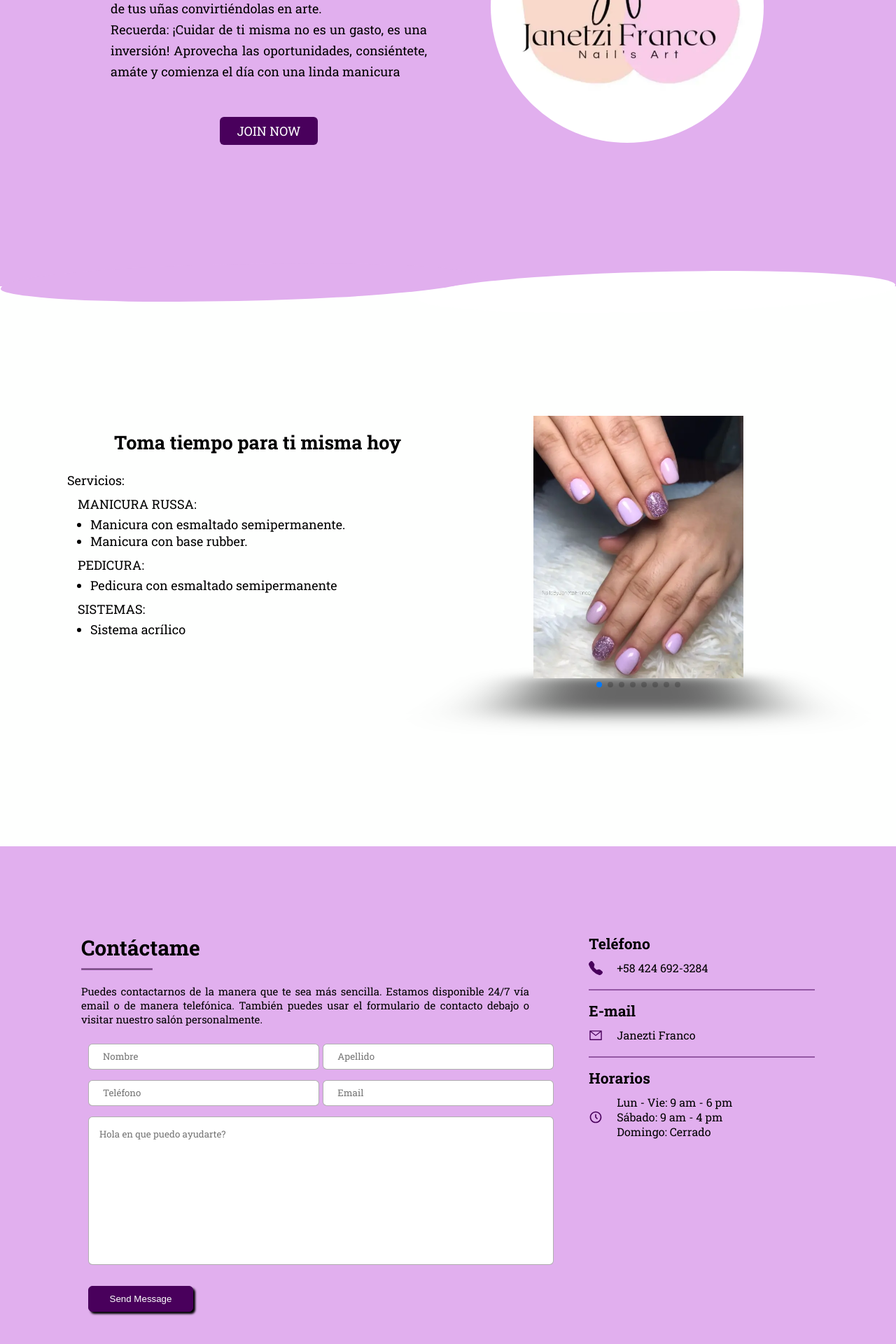
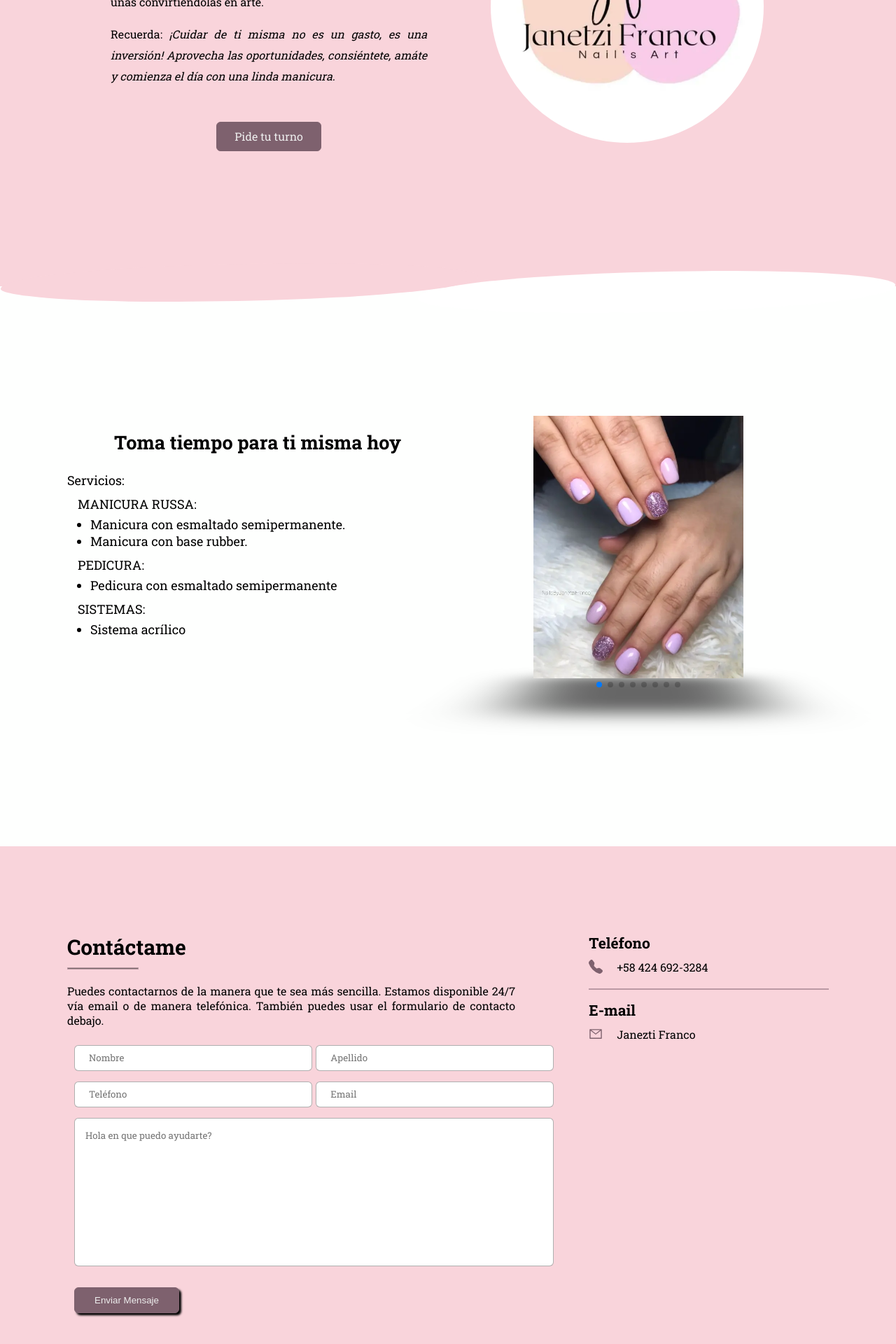
Before and after one commit to lamc305/Janef-Nails, a React (Vite) app: page / in a window 1280 px wide. Shown: the part 386-2306 px from the top of the page at 70% size. Built offline with nearby package versions, Linux system fonts and the light colour scheme.

Commit message:
change margin, background and color

```diff
--- a/src/components/ContactMe/contactMeStyles.css
+++ b/src/components/ContactMe/contactMeStyles.css
@@ -4,7 +4,7 @@
 	display: flex;
 	align-items: center;
 	justify-content: center;
-	background-color: #e1afee;
+	background-color: #f9d4db;
 }
 
 .contactMe__container {
@@ -17,6 +17,7 @@
 .contactMe__information {
 	margin-bottom: 20px;
 	padding: 20px;
+	padding-right: 0;
 }
 
 .contactMe__information div h3 {
@@ -30,7 +31,7 @@
 
 .icon {
 	font-size: 2rem;
-	color: #49005c;
+	color: #7e616e;
 	display: flex;
 	align-items: center;
 	margin-right: 20px;
@@ -39,7 +40,7 @@
 .contactMe__information hr {
 	margin-top: 15px;
 	margin-bottom: 15px;
-	border: 1px solid #49005c;
+	border: 1px solid #7e616e;
 	opacity: 0.5;
 }
 
@@ -57,6 +58,7 @@
 
 .contactMe__form {
 	padding: 20px;
+	padding-left: 0;
 }
 
 .contactMe__form h2 {
@@ -65,7 +67,7 @@
 }
 
 .contactMe__form p {
-	font-size: 1.5rem;
+	font-size: 1.6rem;
 	width: 50vw;
 	margin-bottom: 15px;
 	text-align: justify;
@@ -74,7 +76,7 @@
 .contactMe__form hr {
 	height: 3px;
 	background-color: #000000;
-	border: 1px solid #49005c;
+	border: 1px solid #7e616e;
 	opacity: 0.5;
 	width: 8vw;
 	margin-bottom: 20px;
@@ -122,9 +124,9 @@ form button {
 	padding: 10px 20px;
 	border-radius: 6px;
 	outline: none;
-	border: 1px solid #49005c;
-	background-color: #49005c;
-	color: white;
+	border: 1px solid #7e616e;
+	background-color: #7e616e;
+	color: #eee;
 	cursor: pointer;
 	box-shadow: 3px 3px 3px #000;
 	transition-property: background-color, color;
@@ -138,9 +140,9 @@ form button {
 }
 
 form button:hover {
-	background-color: #fff;
+	background-color: #eee;
 	color: #000;
-	border-color: #fff;
+	outline: #eee;
 }
 
 form button:active {
@@ -178,7 +180,7 @@ form button:active {
 }
 
 .text__error {
-	color: #49005c;
+	color: #7e616e;
 }
 
 @media screen and (max-width: 768px) {
--- a/src/components/ContactMe/index.jsx
+++ b/src/components/ContactMe/index.jsx
@@ -1,7 +1,5 @@
 import { AiOutlineMail } from 'react-icons/ai'
-import { BiTimeFive } from 'react-icons/bi'
 import { BsFillTelephoneFill } from 'react-icons/bs'
-import { ImLocation2 } from 'react-icons/im'
 import './contactMeStyles.css'
 import { Formik } from 'formik'
 
@@ -23,8 +21,7 @@ function ContactMe() {
 					<p>
 						Puedes contactarnos de la manera que te sea más sencilla. Estamos
 						disponible 24/7 vía email o de manera telefónica. También puedes
-						usar el formulario de contacto debajo o visitar nuestro salón
-						personalmente.
+						usar el formulario de contacto debajo.
 					</p>
 					<Formik
 						initialValues={{
@@ -123,7 +120,7 @@ function ContactMe() {
 									placeholder='Hola en que puedo ayudarte?'></textarea>
 								{errors.email && touched.email && errors.email}
 								<button type='submit' disabled={isSubmitting}>
-									Send Message
+									Enviar Mensaje
 								</button>
 							</form>
 						)}
@@ -145,18 +142,6 @@ function ContactMe() {
 							<a href='mailto:yanetzy.franco1@gmail.com'>Janezti Franco</a>
 						</div>
 					</div>
-					<hr />
-					<div>
-						<h3>Horarios</h3>
-						<div className='container__icon'>
-							<BiTimeFive className='icon' />
-							<div>
-								<p>Lun - Vie: 9 am - 6 pm </p>
-								<p>Sábado: 9 am - 4 pm</p>
-								<p>Domingo: Cerrado</p>
-							</div>
-						</div>
-					</div>
 				</article>
 			</div>
 		</section>
--- a/src/components/Header/headerStyles.css
+++ b/src/components/Header/headerStyles.css
@@ -1,12 +1,13 @@
 .header {
 	width: 100%;
 	height: 65px;
-	background-color: #f2c9e7;
+	background-color: #7e616e;
 	box-shadow: 0 0 10px black;
 	font-size: 1.5rem;
 	position: sticky;
 	top: 0;
 	z-index: 99;
+	color: #eee;
 	transition: background, box-shadow, color;
 	transition-duration: 0.5s;
 }
@@ -19,7 +20,6 @@
 	width: 85vw;
 	margin: 0 auto;
 	max-width: 1280px;
-	/* color: white; */
 }
 
 .navigation div {
--- a/src/components/Header/index.jsx
+++ b/src/components/Header/index.jsx
@@ -5,7 +5,7 @@ import './headerStyles.css'
 function Header() {
 	const [show, setShow] = useState(true)
 	const transtionNavBar = () => {
-		if (window.scrollY < 150) {
+		if (window.scrollY < 100) {
 			setShow(true)
 		} else {
 			setShow(false)
@@ -22,8 +22,8 @@ function Header() {
 			<nav className='navigation'>
 				<a href='#home'>Janef Nails</a>
 				<div>
-					<a href='#aboutMe'>About</a>
-					<a href='#contactMe'>Contact</a>
+					<a href='#aboutMe'>Servicios</a>
+					<a href='#contactMe'>Contacto</a>
 				</div>
 			</nav>
 		</header>
--- a/src/components/Portada/index.jsx
+++ b/src/components/Portada/index.jsx
@@ -12,15 +12,18 @@ function Portada() {
 						Janef Nails tiene como propósito resaltar la belleza de tus uñas
 						convirtiéndolas en arte.
 					</p>
-					<p>
-						Recuerda: ¡Cuidar de ti misma no es un gasto, es una inversión!
-						Aprovecha las oportunidades, consiéntete, amáte y comienza el día
-						con una linda manicura
+					<p className='mt-4'>
+						Recuerda:{' '}
+						<span className='different-text'>
+							¡Cuidar de ti misma no es un gasto, es una inversión! Aprovecha
+							las oportunidades, consiéntete, amáte y comienza el día con una
+							linda manicura.
+						</span>
 					</p>
 					<a
 						href='https://api.whatsapp.com/send/?phone=584246923284'
 						target='_blank'>
-						<p>Join now</p>
+						<p>Pide tu turno</p>
 					</a>
 				</div>
 				<div className='container__hero'>
--- a/src/components/Portada/portadaStyles.css
+++ b/src/components/Portada/portadaStyles.css
@@ -2,7 +2,7 @@
 	min-height: 100vh;
 	height: 100%;
 	min-width: 100%;
-	background-color: #e1afee;
+	background-color: #f9d4db;
 	margin-top: -70px;
 	display: flex;
 	justify-content: center;
@@ -56,17 +56,16 @@
 }
 
 .portada__containerText p {
-	font-size: 1.8rem;
+	font-size: 1.6rem;
 	line-height: 30px;
 	text-align: justify;
 }
 
 .portada__containerText a {
-	background-color: #49005c;
-	color: white;
-	border: none;
+	background-color: #7e616e;
+	color: #eee;
+	border: 1px solid #7e616e;
 	outline: none;
-	text-transform: uppercase;
 	margin-top: 50px;
 	border-radius: 6px;
 	padding: 10px 25px;
@@ -76,8 +75,8 @@
 }
 
 .portada__containerText a:hover {
-	background-color: white;
-	color: black;
+	background-color: #eee;
+	color: #222;
 }
 
 .portada__containerText a p {
@@ -94,7 +93,7 @@
 	position: absolute;
 	height: 55px;
 	width: 97%;
-	background: #e1afee;
+	background: #f9d4db;
 	bottom: 0;
 	z-index: 2;
 }
@@ -118,7 +117,7 @@
 .wave::after {
 	width: 55%;
 	height: 100%;
-	background-color: #e1afee;
+	background-color: #f9d4db;
 	left: -1.5%;
 	top: 40%;
 }
@@ -155,3 +154,12 @@
 		justify-content: center;
 	}
 }
+
+.different-text {
+	font-style: italic;
+	color: '#111';
+}
+
+.mt-4 {
+	margin-top: 16px;
+}
```
